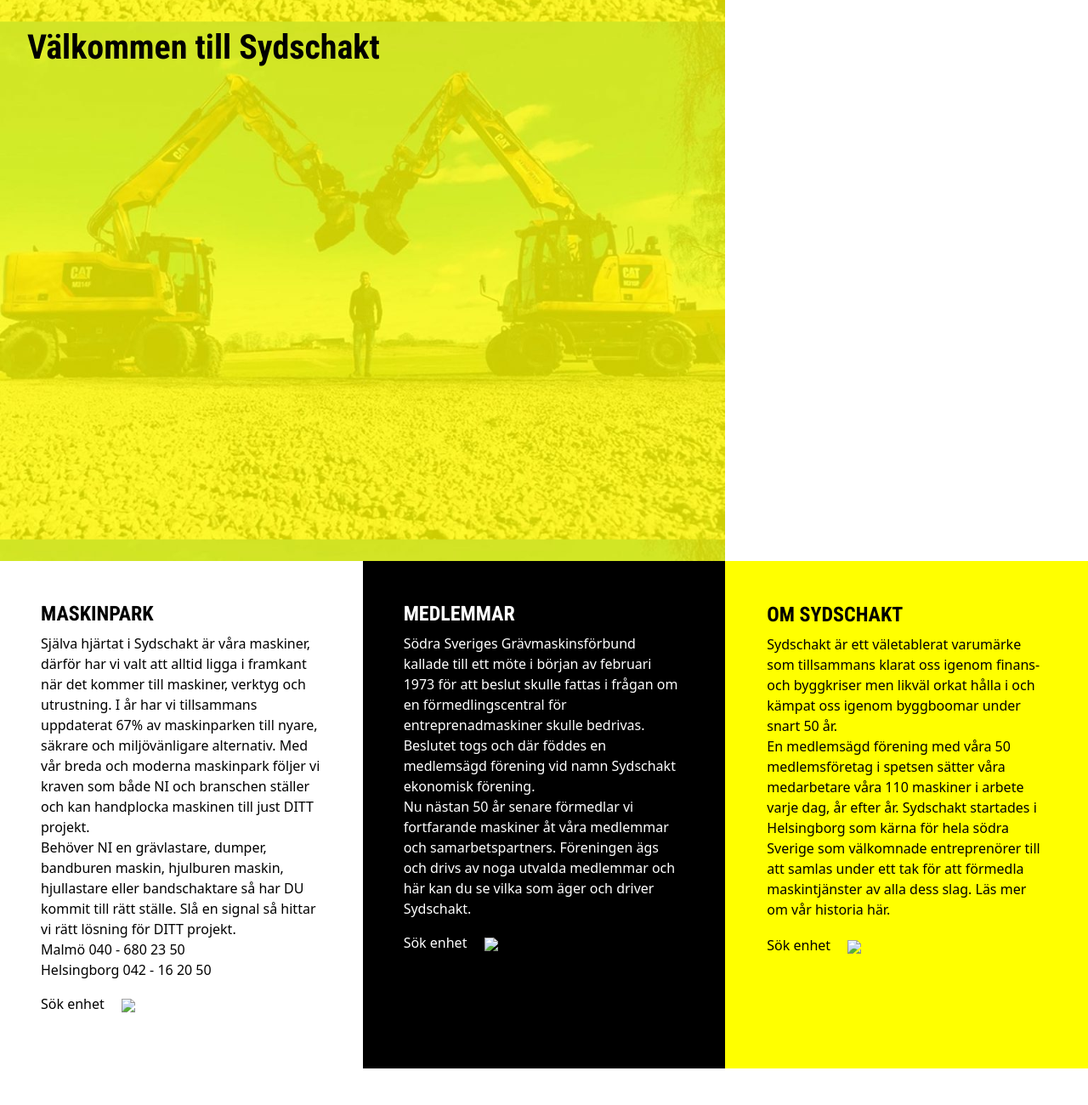
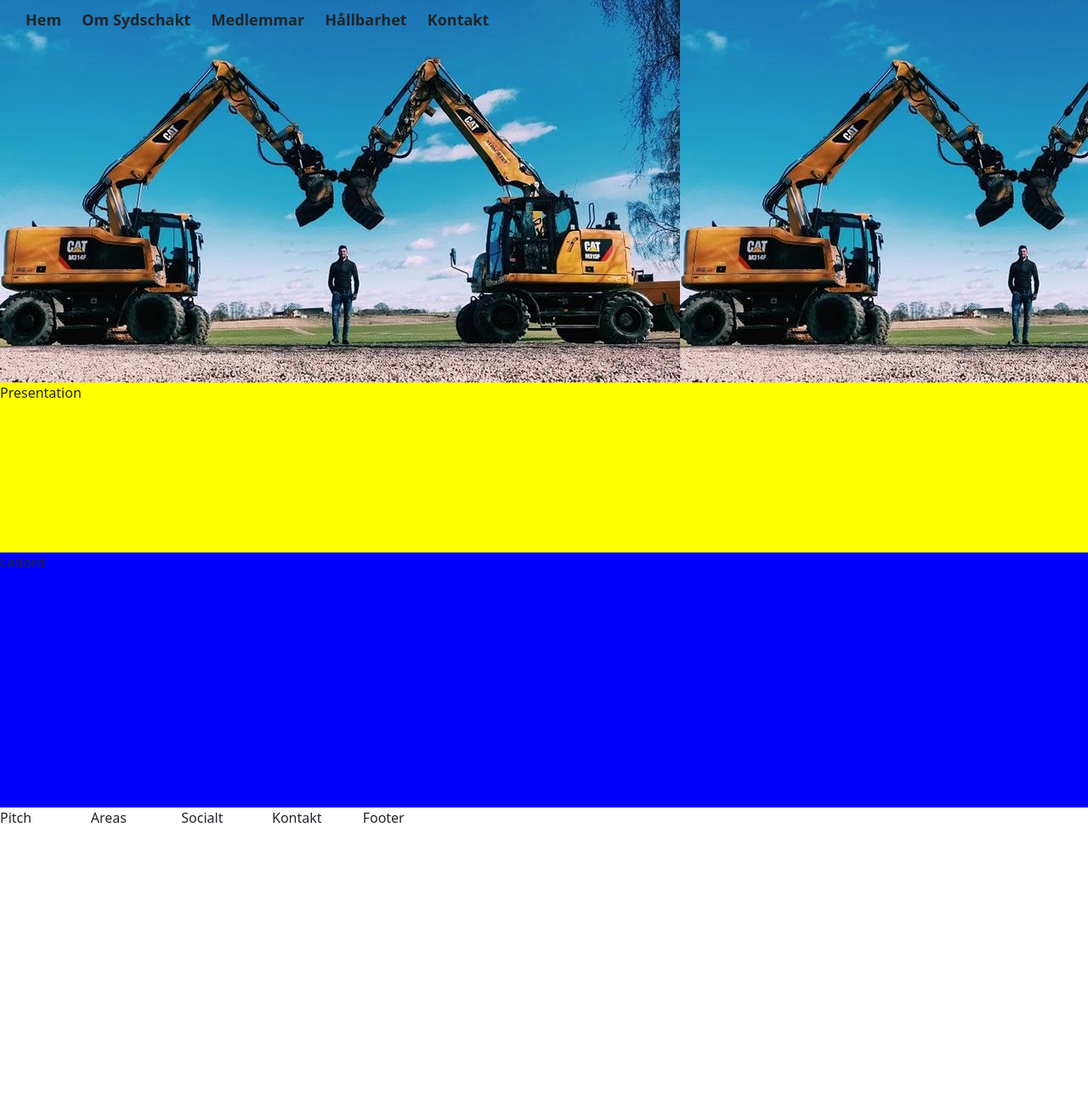
Before and after one commit to codestudio1/sydschakt, a website: page index.html in a window 1280 px wide. Shown: the top 1300 px of the page at 85% size. Drawn offline with nearby package versions, Linux system fonts and the light colour scheme.

Commit message:
work in progress

```diff
--- a/css/styles.css
+++ b/css/styles.css
@@ -10,23 +10,82 @@
   font-weight: 700;
 }
 
-.section-pad {
-  padding: 3rem;
+/* Page sections */
+
+/*
+.section-ledord {
+  display: inline-flex;
+  color: white;
+  height: 300px;
+  padding: 4rem;
+  text-align: center;
+  background-image: url("/img/bigtruck-1024x731.jpg");
+  background-size: 100%;
+  background-position: center;
+} */
+
+#page {
+  display: grid;
+  grid-template-areas:
+    "nav"
+    "head"
+    "presentation"
+    "ledord"
+    "pitch"
+    "areas"
+    "socialt"
+    "kontakt"
+    "footer";
+
+  width: 100%;
+  min-height: 1200px;
+  grid-template-columns: repeat(12, 1fr);
+  grid-template-rows: 50px 400px 200px 300px 300px 300px 100px 100px 50px;
 }
 
-.section-header {
-  height: 173px;
+#page > nav {
+  grid-area: 1 / 1 / span 1 / span 12;
+
+  z-index: 100;
 }
 
-.intro-section {
-  /* height: 173px; */
-  width: 100%;
+#page > huvud {
+  grid-area: 1 / 1 / span 2 / span 12;
+  background-image: url("/img/250974631_368451074911177_8453212711483134322_n.jpg");
+  background-color: green;
 }
 
-.top-section-left {
+#page > presentation {
+  grid-area: 3 / 1 / span 1 / span 12;
+  background-color: yellow;
+}
+
+#page > ledord {
+  grid-area: 4 / 1 / span 1 / span 12;
+  background-color: blue;
+}
+
+.nav {
+  background-color: brown;
+}
+
+.crumbs ol {
+  list-style-type: none;
+  padding-top: 10px;
+  padding-left: 10px;
+}
+
+.crumb {
+  display: inline-block;
+  font-size: 18px;
+  font-weight: 600;
+  padding-left: 20px;
+}
+
+/* .top-section-left {
   height: 660px;
   padding: 2rem;
-  background-image: url(../img/hero-mobile2-1024x731.jpg);
+  background-image: url(/img/hero-mobile2-1024x731.jpg);
   background-size: 100%;
   background-position: center;
 }
@@ -34,6 +93,8 @@
 .topsection-right {
   height: 330px;
 }
+
+*/
 
 /* .section-medlemmar {
   color: white;
@@ -50,16 +111,6 @@
 
 .section-footer {
   height: 173px;
-}
-
-.section-ledord {
-  color: white;
-  height: 300px;
-  padding: 4rem;
-  text-align: center;
-  background-image: url("../img/bigtruck-1024x731.jpg");
-  background-size: 100%;
-  background-position: center;
 }
 
 .white {
@@ -81,3 +132,14 @@
   position: relative;
   bottom: 10px;
 }
+@media screen and (max-width: 480px) {
+  .top-section-left {
+    height: 200px;
+  }
+}
+
+@media screen and (max-width: 820px) {
+  .top-section-left {
+    height: 400px;
+  }
+}
--- a/index.html
+++ b/index.html
@@ -62,18 +62,31 @@
     <![endif]-->
 
     <!-- Top section of page -->
-    <div class="container-fluid">
-      <div class="row">
-        <div class="col-md-8 top-section-left yellow">
-          <h1>Välkommen till Sydschakt</h1>
-        </div>
-        <div class="col-lg-4 bg-white top-section-right"></div>
-      </div>
-    </div>
+
+    <section id="page">
+      <nav class="crumbs">
+        <ol>
+          <li class="crumb">Hem</li>
+          <li class="crumb">Om Sydschakt</li>
+          <li class="crumb">Medlemmar</li>
+          <li class="crumb">Hållbarhet</li>
+          <li class="crumb">Kontakt</li>
+        </ol>
+      </nav>
+
+      <huvud></huvud>
+      <presentation>Presentation</presentation>
+      <ledord>Ledord</ledord>
+      <pitch>Pitch</pitch>
+      <areas>Areas</areas>
+      <socialt>Socialt</socialt>
+      <kontakt>Kontakt</kontakt>
+      <footer>Footer</footer>
+    </section>
 
     <!-- Section Intro -->
 
-    <div class="container-fluid intro-section">
+    <!-- <div class="container-fluid intro-section">
       <div class="row">
         <div class="col-lg-4 section-maskinpark section-pad white">
           <h4>MASKINPARK</h4>
@@ -96,7 +109,7 @@
           <div class="row align-items-end">
             <p>
               Sök enhet&emsp;
-              <img src="../sydSchaktHomePage/img/arrow-right-black.png" />
+              <img src="/img/arrow-right-black.png" />
             </p>
           </div>
         </div>
@@ -117,7 +130,7 @@
           <div class="row align-items-end">
             <p>
               Sök enhet&emsp;
-              <img src="../sydSchaktHomePage/img/arrow-right-white.png" />
+              <img src="/img/arrow-right-white.png" />
             </p>
           </div>
         </div>
@@ -143,7 +156,7 @@
               <td>
                 <p>
                   Sök enhet&emsp;
-                  <img src="../sydSchaktHomePage/img/arrow-right-black.png" />
+                  <img src="/img/arrow-right-black.png" />
                 </p>
               </td>
             </tr>
@@ -151,22 +164,21 @@
         </div>
       </div>
     </div>
+-->
 
     <!-- Section ledord -->
 
-    <div class="container-fluid section-ledord">
-      <div class="row section-pad align-items-end">
-        <h5>
-          Med entusiasm och framtidstro driver vi Sydschakt framåt <br />
-          med samma ledord som när vi startade 1973.
-        </h5>
-
-        <h3 style="padding-top: 2rem">Säkerhet, Miljö och Kvalitet!</h3>
-      </div>
+    <!--    <div class="section-ledord">
+      <h5>
+        Med entusiasm och framtidstro driver vi Sydschakt framåt <br />
+        med samma ledord som när vi startade 1973.
+      </h5>
+      <h3 style="padding-top: 2rem">Säkerhet, Miljö och Kvalitet!</h3>
     </div>
+  -->
 
     <!-- Section Medlemmar -->
-
+    <!--
     <div class="container-fluid section-areas">
       <div class="row">
         <div class="col-lg-4 section-pad yellow">
@@ -182,7 +194,7 @@
             </p>
             <p>
               Kontakta oss&emsp;
-              <img src="../sydSchaktHomePage/img/arrow-right-black.png" />
+              <img src="/img/arrow-right-black.png" />
             </p>
           </div>
         </div>
@@ -197,7 +209,7 @@
             </p>
             <p>
               Kontakta oss &emsp;
-              <img src="../sydSchaktHomePage/img/arrow-right-black.png" />
+              <img src="/img/arrow-right-black.png" />
             </p>
           </div>
         </div>
@@ -210,11 +222,12 @@
           </p>
           <p>
             Sök enhet&emsp;
-            <img src="../sydSchaktHomePage/img/arrow-right-white.png" />
+            <img src="/img/arrow-right-white.png" />
           </p>
         </div>
       </div>
     </div>
+ -->
     <script src="" async defer></script>
   </body>
 </html>
```
Also changed, not shown: package.json (line endings or trailing spaces), 1 other file.
